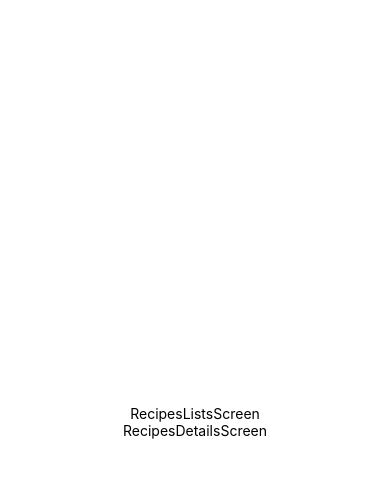
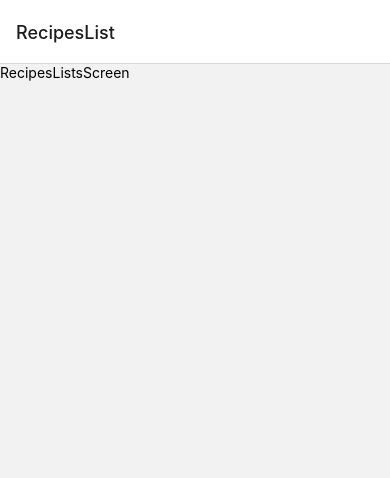
Before and after one commit to gwen31/native-app-recette, a React Native app: screen / in a window 390 px wide. Shown: the top 478 px of the page. Built offline with nearby package versions, Linux system fonts and the light colour scheme.

Commit message:
mise en place de react-Navigation

```diff
--- a/App.js
+++ b/App.js
@@ -1,22 +1,27 @@
 import React from 'react';
-import { StyleSheet, View } from 'react-native';
+import { StyleSheet} from 'react-native';
 import {Provider} from 'react-redux';
+import {NavigationContainer} from "@react-navigation/native";
+import {createStackNavigator} from "@react-navigation/stack";
 
 import store from './src/redux/store';
 import RecipesDetailsScreen from './src/components/RecipesEpic/RecipesDetailsScreen';
 import RecipesListsScreen from './src/components/RecipesEpic/RecipesListsScreen';
 
+const Stack = createStackNavigator();
+
 export default function App() {
   return (
     <Provider store={store}>
-    <View style={styles.container}>
-      <RecipesListsScreen />
-      <RecipesDetailsScreen />
-    </View>
+      <NavigationContainer>
+        <Stack.Navigator>
+          <Stack.Screen name="RecipesList" component={RecipesListsScreen} />
+          <Stack.Screen name="RecipesDetail" component={RecipesDetailsScreen} />
+        </Stack.Navigator>
+      </NavigationContainer>
     </Provider>
   );
 }
-
 const styles = StyleSheet.create({
   container: {
     flex: 1,
```
Also changed, not shown: package.json (+8 -1 lines), 1 other file (tests, documents, lock files or other folders).
